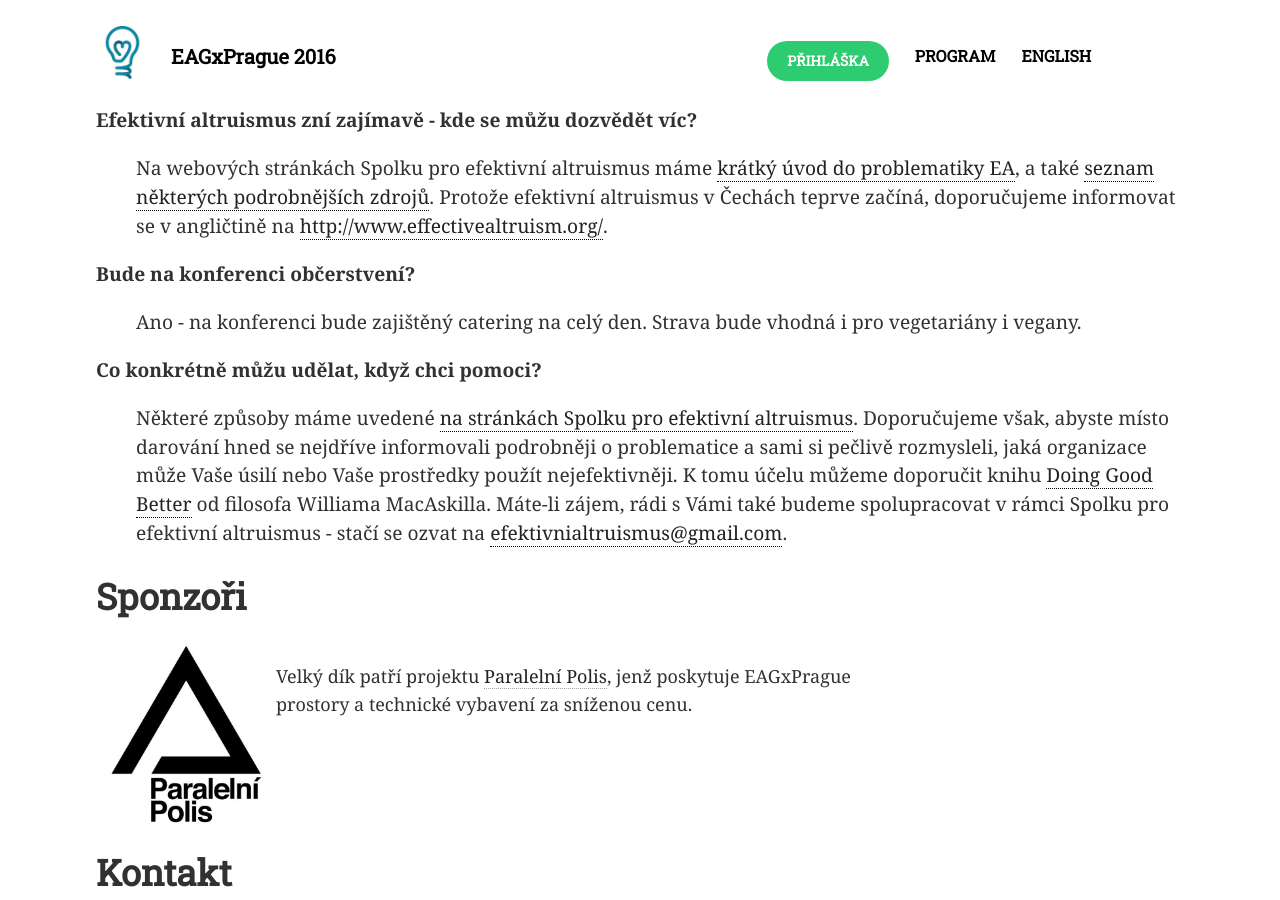
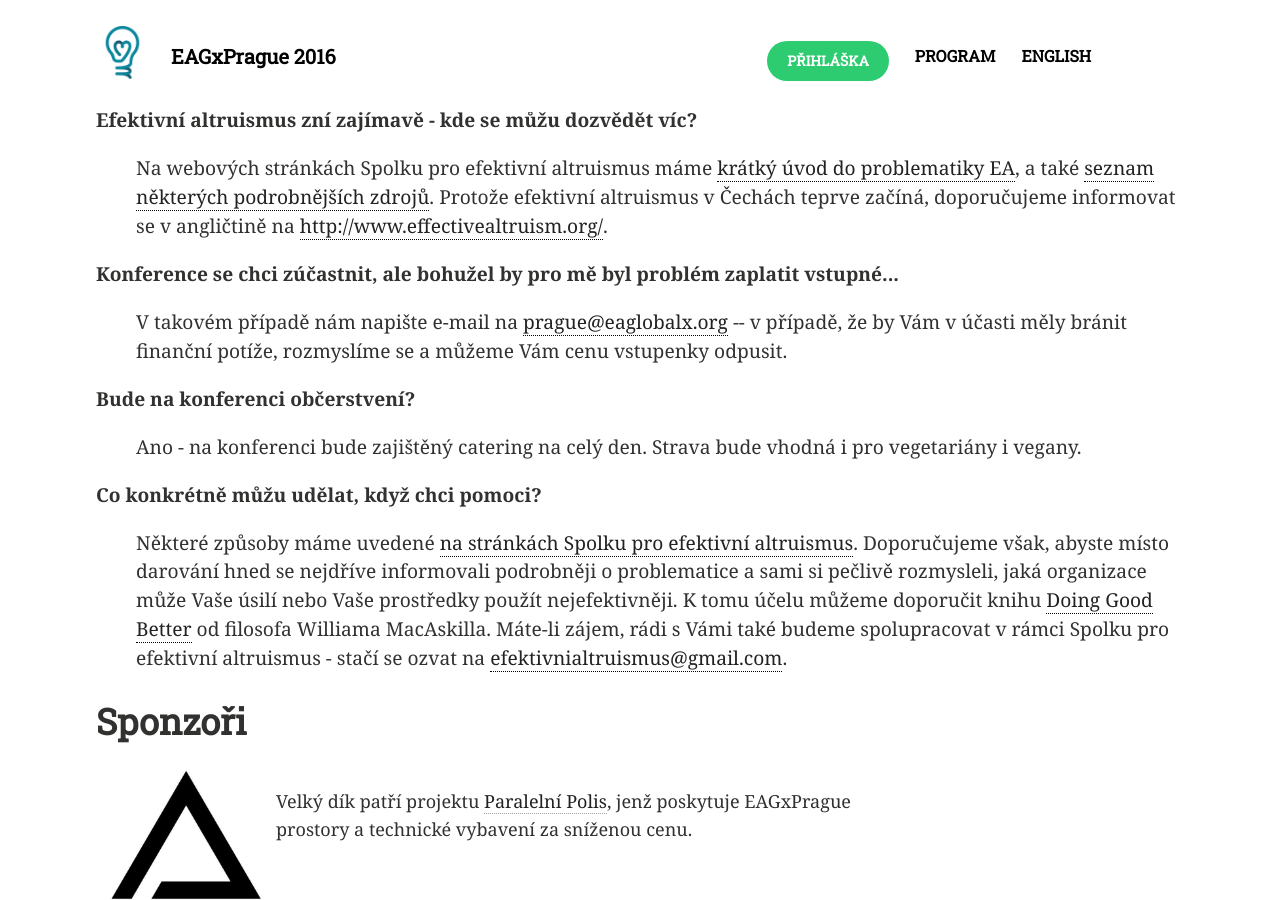
Before and after one commit to ea-czech-republic/eagxprague.org, a Jekyll site: the page built from index.md, in a window 1280 px wide and 900 px high, scrolled down 3746 px. Built offline with Jekyll 4.4.1, drawn with Linux system fonts in a browser that asks for light colours; nearby versions of some CDN libraries.

Commit message:
Pridat info o odpousteni ceny

```diff
--- a/index.md
+++ b/index.md
@@ -153,6 +153,12 @@
 podrobnějších zdrojů</a>. Protože efektivní altruismus v Čechách teprve začíná,
 doporučujeme informovat se v angličtině na <a href="http://www.effectivealtruism.org/">http://www.effectivealtruism.org/</a>.
 </dd>
+<dt>Konference se chci zúčastnit, ale bohužel by pro mě byl problém zaplatit
+vstupné...</dt>
+<dd>V takovém případě nám napište e-mail na <a
+href="mailto:prague@eaglobalx.org">prague@eaglobalx.org</a> -- v případě, že
+by Vám v účasti měly bránit finanční potíže, rozmyslíme se a můžeme Vám cenu
+vstupenky odpusit.</dd>
 <dt>Bude na konferenci občerstvení?</dt>
 <dd>Ano - na konferenci bude zajištěný catering na celý den. Strava bude vhodná i
 pro vegetariány i vegany.</dd>
```
